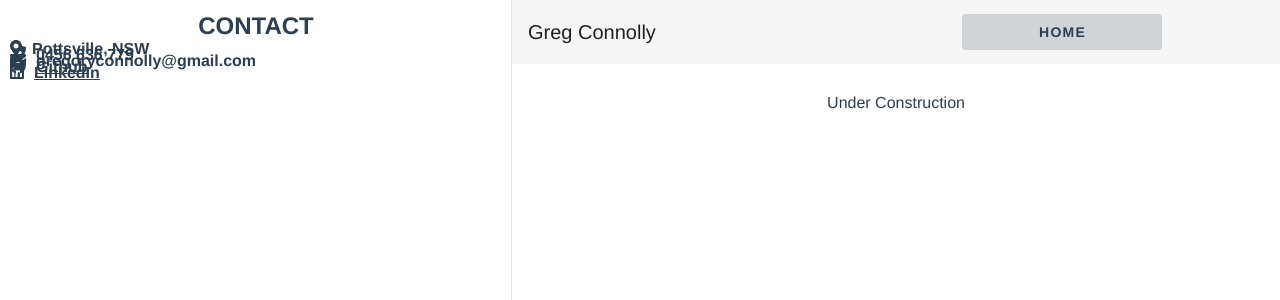
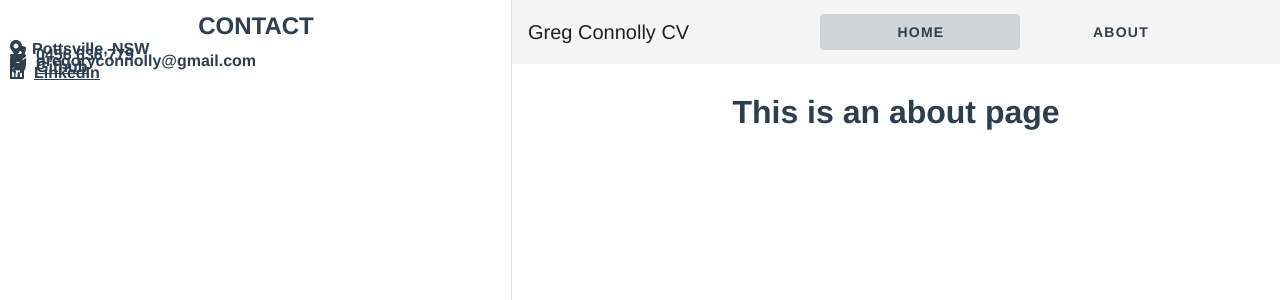
Before and after one commit to gregless22/personal-site, a Vue app: page / in a window 1280 px wide. Shown: the top 300 px of the page. Built offline with nearby package versions, Linux system fonts and the light colour scheme.

Commit message:
added the about page

```diff
--- a/src/components/Content.vue
+++ b/src/components/Content.vue
@@ -2,15 +2,15 @@
   <v-content>
     <!-- <router-view /> -->
     <!-- TODO Get all view and put in a card -->
-    <Home />
+    <About />
   </v-content>
 </template>
 
 <script>
-import Home from "@/views/Home";
+import About from "@/views/About";
 export default {
   components: {
-    Home
+    About
   }
 };
 </script>
--- a/src/components/NavBar.vue
+++ b/src/components/NavBar.vue
@@ -1,12 +1,15 @@
 <template>
   <v-app-bar app flat>
-    <v-toolbar-title>Greg Connolly</v-toolbar-title>
+    <v-toolbar-title>Greg Connolly CV</v-toolbar-title>
     <v-spacer></v-spacer>
     <!-- need to work on this spacing etc -->
     <v-row>
       <v-col>
         <v-btn to="/" text dark min-width="200">
           Home
+        </v-btn>
+        <v-btn to="/about" text dar min-width="200">
+          About
         </v-btn>
       </v-col>
     </v-row>
--- a/src/router/index.js
+++ b/src/router/index.js
@@ -1,14 +1,14 @@
 import Vue from "vue";
 import VueRouter from "vue-router";
-import Home from "../views/Home.vue";
+import About from "../views/About.vue";
 
 Vue.use(VueRouter);
 
 const routes = [
   {
     path: "/",
-    name: "Home",
-    component: Home
+    name: "About",
+    component: About
   }
 ];
 
--- a/src/views/Home.vue
+++ /dev/null
@@ -1,18 +0,0 @@
-<template>
-  <div class="home">
-    <!-- <HelloWorld msg="Welcome to Your Vue.js App" /> -->
-    Under Construction
-  </div>
-</template>
-
-<script>
-// @ is an alias to /src
-// import HelloWorld from "@/components/HelloWorld.vue";
-
-export default {
-  name: "Home"
-  // components: {
-  //   HelloWorld
-  // }
-};
-</script>
```
